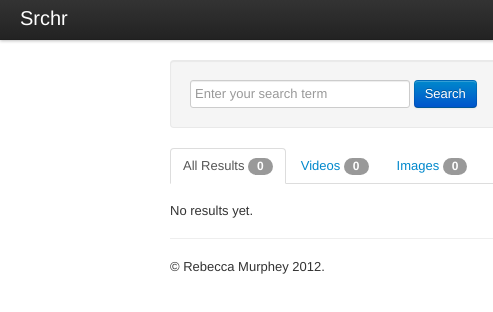
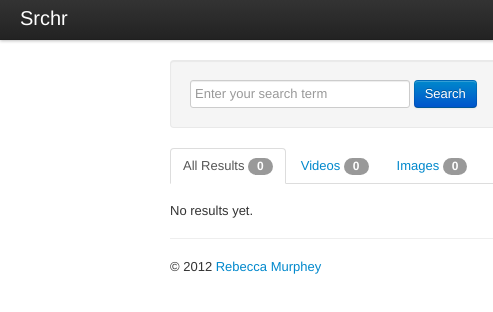
Before and after one commit to rmurphey/srchr-demo, a website: page app/index.html in a window 1280 px wide. Shown: the full height of the page, 0-493 px from the left. Drawn offline with Linux system fonts and the light colour scheme; files whose address does not match are found by name.

Commit message:
link to my site

```diff
--- a/app/index.html
+++ b/app/index.html
@@ -34,7 +34,7 @@
     <hr>
 
     <footer>
-      <p>&copy; Rebecca Murphey 2012.</p>
+      <p>&copy; 2012 <a href="http://rmurphey.com">Rebecca Murphey</a></p>
     </footer>
   </div>
 
```
